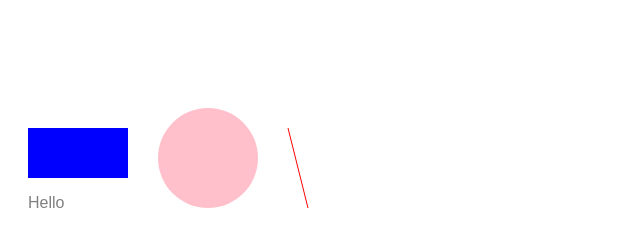
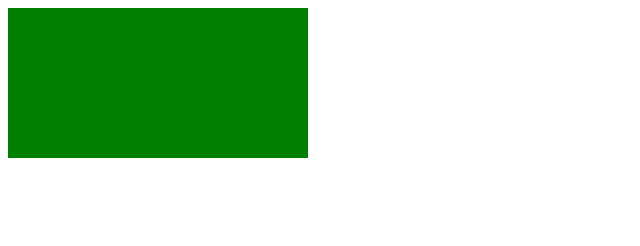
Before and after one commit to msaei/D3-tutorial, a plain HTML site: page index.html in a window 1280 px wide. Shown: the whole page, without its empty margins (0-640 px from the left). Drawn offline with nearby package versions, Linux system fonts and the light colour scheme.

Commit message:
pass data using data method

```diff
--- a/index.html
+++ b/index.html
@@ -9,7 +9,11 @@
 
 <body>
 
-    <div class="canvas"></div>
+    <div class="canvas">
+        <svg width="600" height="600">
+            <rect></rect>
+        </svg>
+    </div>
 
 
     <script src="https://d3js.org/d3.v5.js"></script>
--- a/index.js
+++ b/index.js
@@ -1,32 +1,14 @@
-const canvas = d3.select('.canvas');
+const data = [
+    { width: 300, height: 150, fill: 'green' }
+]
+const svg = d3.select('svg');
 
-const svg = canvas.append('svg')
-    .attr('width', 700)
-    .attr('height', 700);
-const group = svg.append('g')
-    .attr('transform', 'translate(0, 100)');
-// add shapes to the svg container
-group.append('rect')
-    .attr('width', 100)
-    .attr('height', 50)
-    .attr('x', 20)
-    .attr('y', 20)
-    .attr('fill', 'blue');
-group.append('circle')
-    .attr('r', 50)
-    .attr('cx', 200)
-    .attr('cy', 50)
-    .attr('fill', 'pink');
-group.append('line')
-    .attr('x1', 280)
-    .attr('y1', 20)
-    .attr('x2', 300)
-    .attr('y2', 100)
-    .attr('stroke', 'red');
-
-svg.append('text')
-    .attr('x', 20)
-    .attr('y', 200)
-    .attr('fill', 'grey')
-    .text('Hello')
-    .style('font-family', 'arial')
+svg.select('rect')
+    .data(data)
+    .attr('height', (d, i, n) => {
+        console.log(i)
+        console.log(n)
+        return d.height
+    })
+    .attr('width', d => d.width)
+    .attr('fill', d => d.fill)
```
Also changed, not shown: test.html (deleted, +0 -23 lines).
